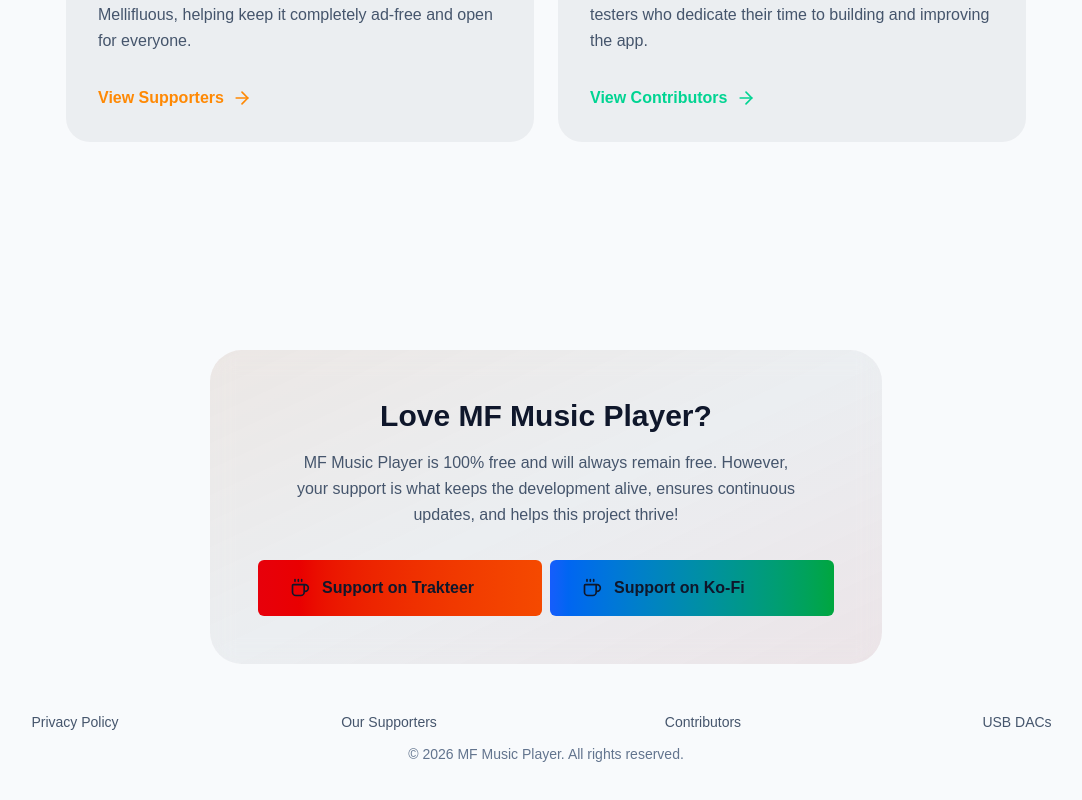
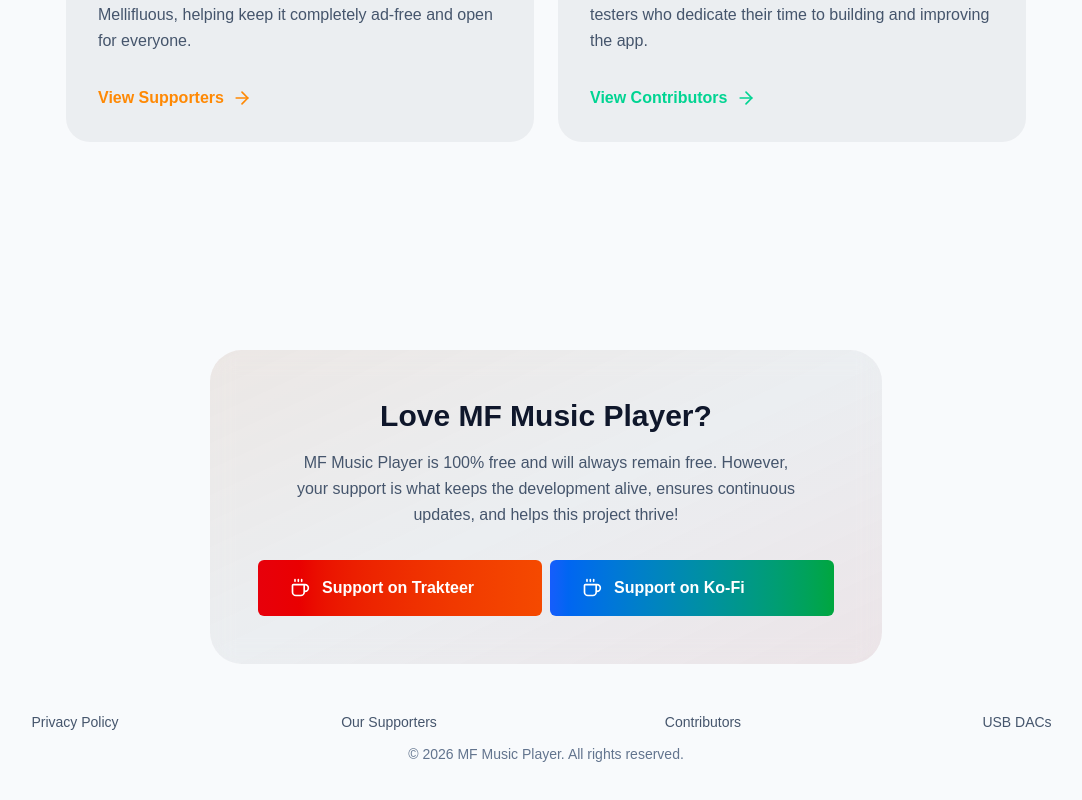
Before and after one commit to Lasteinsa/mf-web, a React (Vite) app: page / in a window 1280 px wide. Shown: the part 2097-2897 px from the top of the page, without its empty margins (94-1176 px from the left). Built offline with nearby package versions, Linux system fonts and the light colour scheme; a web font is replaced by a local one.

Commit message:
fix color

```diff
--- a/src/components/footer/index.tsx
+++ b/src/components/footer/index.tsx
@@ -50,7 +50,7 @@ const Footer = () => {
                     href={it.link}
                     target="_blank"
                     rel="noopener noreferrer"
-                    className={`inline-flex w-full items-center gap-3 rounded-md bg-linear-to-r px-8 py-4 font-semibold text-slate-900 transition-all hover:scale-105 active:scale-95 ${it.classColor}`}
+                    className={`inline-flex w-full items-center gap-3 rounded-md bg-linear-to-r px-8 py-4 font-semibold text-white transition-all hover:scale-105 active:scale-95 ${it.classColor}`}
                   >
                     <Coffee className="h-5 w-5" />
                     {it.title}
```
